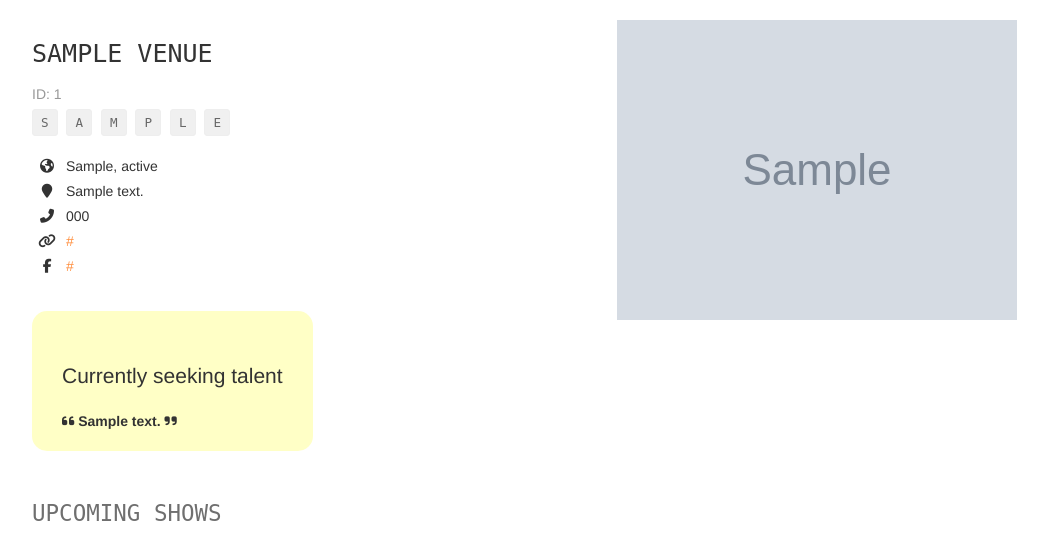
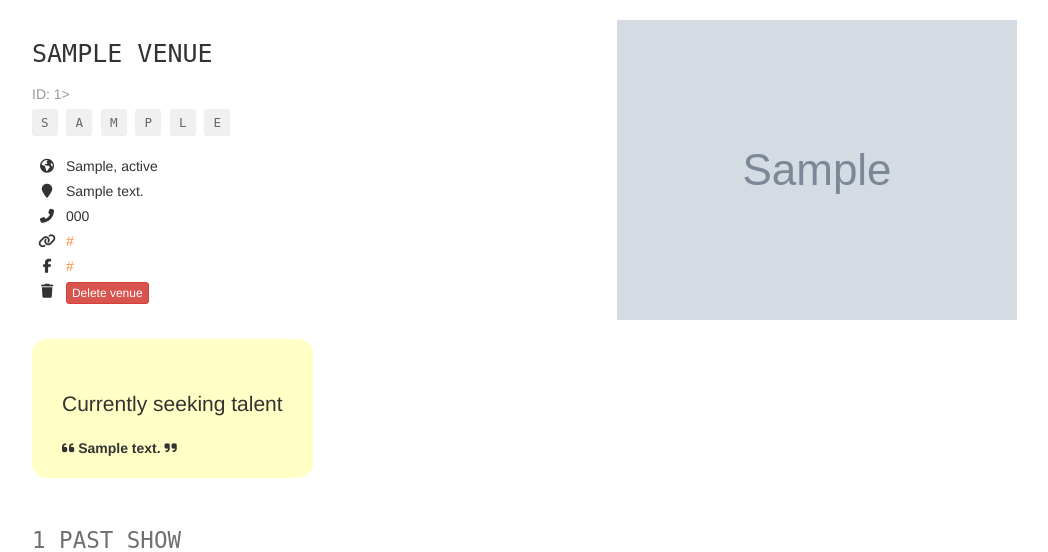
Before and after one commit to brunogarcia/fyyur-artist-booking, a Flask app: page /venues/1 in a window 1280 px wide. Shown: the part 60-612 px from the top of the page, without its empty margins (38-1086 px from the left). Run offline with Flask 2, Linux system fonts and the light colour scheme; tables that the repository leaves empty hold one stand-in row (values such as "Sample post"); grey boxes marked "Sample" are stand-in pictures; some libraries are stand-ins or nearby versions.

Commit message:
Add delete venue button

```diff
--- a/app.py
+++ b/app.py
@@ -338,17 +338,36 @@ def create_venue_submission():
     return render_template('pages/home.html')
 
 
-@app.route('/venues/<venue_id>', methods=['DELETE'])
+@app.route('/venues/<venue_id>', methods=['POST'])
 def delete_venue(venue_id):
-    # TODO: Complete this endpoint for taking a venue_id, and using
-    # SQLAlchemy ORM to delete a record.
-    # Handle cases where the session commit could fail.
+    error = False
 
-    # BONUS CHALLENGE:
-    # Implement a button to delete a Venue on a Venue Page,
-    # have it so that clicking that button delete it
-    # from the db then redirect the user to the homepage
-    return None
+    try:
+        venue = Venue.query.get(venue_id)
+        db.session.delete(venue)
+        db.session.commit()
+    except Exception as e:
+        error = True
+        db.session.rollback()
+        print(sys.exc_info())
+        return render_template('errors/500.html', error=str(e))
+    finally:
+        db.session.close()
+
+    # Show banner
+    if error:
+        abort(400)
+        flash(
+          'An error occurred. Venue could not be deleted.',
+          'danger'
+        )
+    if not error:
+        flash(
+          'Venue was successfully deleted!',
+          'success'
+        )
+
+    return render_template('pages/home.html')
 
 #  Artists
 #  ----------------------------------------------------------------
@@ -385,15 +404,6 @@ def artists():
 
 @app.route('/artists/search', methods=['POST'])
 def search_artists():
-    # response = {
-    #   "count": 1,
-    #   "data": [{
-    #     "id": 4,
-    #     "name": "Guns N Petals",
-    #     "num_upcoming_shows": 0,
-    #   }]
-    # }
-
     # Prepare search data
     search_term = request.form['search_term']
     search = "%{}%".format(search_term)
--- a/templates/errors/500.html
+++ b/templates/errors/500.html
@@ -2,5 +2,6 @@
 {% block content %}
 <h1>Oops ...</h1>
 <p>Something went wrong.</p>
+<p>{{ error }}</p>
 <p><a href="{{url_for('index')}}">Back</a></p>
 {% endblock %}
--- a/templates/pages/show_artist.html
+++ b/templates/pages/show_artist.html
@@ -70,6 +70,7 @@
   </div>
 </div>
 
+{% if artist.upcoming_shows %}
 <section>
   <h2 class="monospace">
     {{ artist.upcoming_shows_count }} Upcoming
@@ -92,7 +93,9 @@
     {% endfor %}
   </div>
 </section>
+{% endif %}
 
+{% if artist.past_shows %}
 <section>
   <h2 class="monospace">
     {{ artist.past_shows_count }} Past
@@ -115,5 +118,6 @@
     {% endfor %}
   </div>
 </section>
+{% endif %}
 
 {% endblock %}
--- a/templates/pages/show_venue.html
+++ b/templates/pages/show_venue.html
@@ -8,7 +8,7 @@
     </h1>
 
     <p class="subtitle">
-      ID: {{ venue.id }}
+      ID: {{ venue.id }}>
     </p>
 
     <div class="genres">
@@ -62,6 +62,15 @@
       {% endif %}
     </p>
 
+    <form method="post" action="/venues/{{venue.id}}">
+      <p>
+        <i class="fas fa-trash"></i>
+        <button type="submit" class="btn btn-danger btn-xs">
+          Delete venue
+        </button>
+      </p>
+    </form>
+
     {% if venue.seeking_talent %}
     <div class="seeking">
       <p class="lead">Currently seeking talent</p>
@@ -84,6 +93,7 @@
   </div>
 </div>
 
+{% if venue.upcoming_shows %}
 <section>
   <h2 class="monospace">
     {{ venue.upcoming_shows_count }}
@@ -111,7 +121,9 @@
     {% endfor %}
   </div>
 </section>
+{% endif %}
 
+{% if venue.past_shows %}
 <section>
   <h2 class="monospace">
     {{ venue.past_shows_count }}
@@ -139,5 +151,6 @@
     {% endfor %}
   </div>
 </section>
+{% endif %}
 
 {% endblock %}
```
